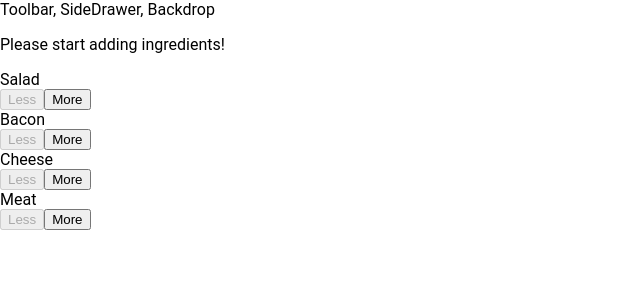
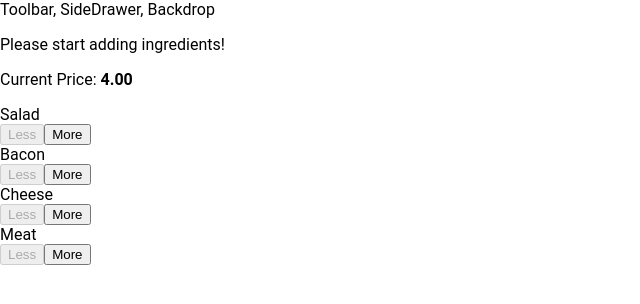
Before and after one commit to juliezimmer/burger_maker, a React app: page / in a window 1280 px wide. Shown: the top 304 px of the page, without its empty margins (0-640 px from the left). Built offline with nearby package versions, Linux system fonts and the light colour scheme.

Commit message:
Current Price is calculated for ingredients added to burger and displayed in build controls

```diff
--- a/src/components/Burger/BuildControls/BuildControls.js
+++ b/src/components/Burger/BuildControls/BuildControls.js
@@ -13,6 +13,8 @@
 // this loops through the controls array (above) using .map and puts the new array returned in an instance of BuildControl
 const buildControls = (props) => (
    <div className={classes.BuildControls}>
+      {/* The current price is passed in with props */}
+      <p>Current Price: <strong>{props.price.toFixed(2)}</strong></p>
       {controls.map(ctrl => (
          <BuildControl
             key={ctrl.label}
--- a/src/containers/BurgerBuilder/BurgerBuilder.js
+++ b/src/containers/BurgerBuilder/BurgerBuilder.js
@@ -64,16 +64,16 @@
       };
       for (let key in disabledInfo){
          // disabled[key] is the value of each key
-         disabledInfo[key] = disabledInfo[key] <= 0
-      }
+         disabledInfo[key] = disabledInfo[key] <= 0 }
       // {salad: true, meat: false,...}
       return (
          <Aux>
            <Burger ingredients={this.state.ingredients}/>
             <BuildControls
                ingredientAdded={this.addIngredientHandler}
-               ingredientRemoved=     {this.removeIngredientHandler}
+               ingredientRemoved={this.removeIngredientHandler}
                disabled={disabledInfo}
+               price={this.state.totalPrice}
             />
          </Aux>
       );
```
